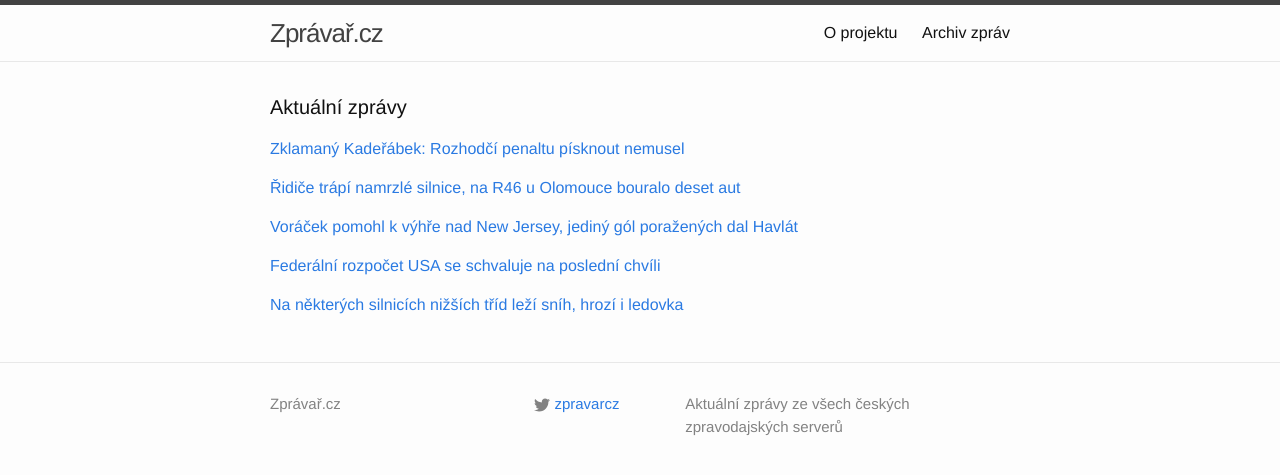
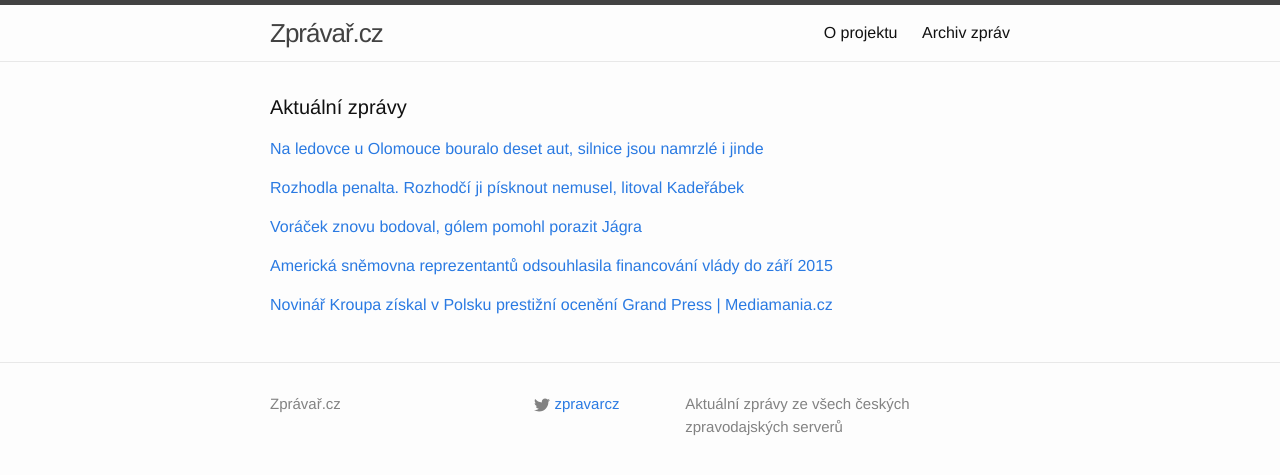
Before and after one commit to adliska/zpravar, a Jekyll site: the page built from index.html, in a window 1280 px wide. Shown: the top 475 px of the page. Built offline with Jekyll 4.4.1, drawn with Linux system fonts in a browser that asks for light colours.

Commit message:
zpravar news update

```diff
--- a/index.html
+++ b/index.html
@@ -5,9 +5,25 @@ layout: default
 <div class="home">
     <h1 class="page-heading">Aktuální zprávy</h1>
 
-<p><a href="javascript:;" onclick="toggle_visibility('zpravy0')">Zklamaný Kadeřábek: Rozhodčí penaltu písknout nemusel</a></p>
+<p><a href="javascript:;" onclick="toggle_visibility('zpravy0')">Na ledovce u Olomouce bouralo deset aut, silnice jsou namrzlé i jinde</a></p>
 <div id="zpravy0" style="display:none">
 <ul>
+<li><a href=http://www.novinky.cz/krimi/356158-na-ledovce-u-olomouce-bouralo-deset-aut-silnice-jsou-namrzle-i-jinde.html>Na ledovce u Olomouce bouralo deset aut, silnice jsou namrzlé i jinde - www.novinky.cz</a></li>
+<li><a href=http://www.rozhlas.cz/_zprava/ridice-trapi-namrzle-silnice-na-r46-u-olomouce-bouralo-deset-aut--1431557>Řidiče trápí namrzlé silnice, na R46 u Olomouce bouralo deset aut - www.rozhlas.cz</a></li>
+<li><a href=http://www.ceskenoviny.cz/zpravy/zpravy/na-nekterych-silnicich-nizsich-trid-lezi-snih-hrozi-i-ledovka/1157958>Na některých silnicích nižších tříd leží sníh, hrozí i ledovka - www.ceskenoviny.cz</a></li>
+<li><a href=http://www.denik.cz/z_domova/pozor-na-namrzajici-silnice-na-r-46-u-olomouce-havarovalo-deset-vozidel-20141212.html>Pozor na namrzající silnice, na R 46 u Olomouce havarovalo deset vozidel - www.denik.cz</a></li>
+<li><a href=http://www.rozhlas.cz/_zprava/ridice-trapi-zledovatele-silnice-na-r46-u-olomouce-bouralo-deset-aut--1431557>Řidiče trápí namrzlé silnice, na R46 u Olomouce bouralo deset aut - www.rozhlas.cz</a></li>
+<li><a href=http://www.ceskenoviny.cz/zpravy/zpravy/silnici-r46-u-olomouce-rano-blokovala-hromadna-nehoda-deseti-aut/1157957>Silnici R46 u Olomouce ráno blokovala hromadná nehoda deseti aut - www.ceskenoviny.cz</a></li>
+<li><a href=http://www.ceskenoviny.cz/zpravy/zpravy/na-silnicich-jablonecka-a-semilska-muze-byt-naledi/1157958>Na silnicích Jablonecka a Semilska může být náledí - www.ceskenoviny.cz</a></li>
+<li><a href=http://olomouc.idnes.cz/nehoda-r46-olomouc-0za-/olomouc-zpravy.aspx?c=A141212_065358_olomouc-zpravy_wlk>Na sjezdu z R46 u Olomouce bouralo deset aut - olomouc.idnes.cz</a></li>
+<li><a href=http://www.novinky.cz/krimi/356158-u-olomouce-bouralo-deset-aut.html>U Olomouce bouralo deset aut - www.novinky.cz</a></li>
+<li><a href=http://zpravy.aktualne.cz/regiony/olomoucky/silnici-r46-u-olomouce-uzavrela-nehoda-deseti-aut/r~bd4eba0881c411e490f70025900fea04/>Silnici R46 u Olomouce uzavřela nehoda deseti aut - zpravy.aktualne.cz</a></li>
+<li><a href=http://www.ceskenoviny.cz/zpravy/zpravy/silnici-r46-u-olomouce-zablokovala-hromadna-nehoda-deseti-aut/1157957>Silnici R46 u Olomouce zablokovala hromadná nehoda deseti aut - www.ceskenoviny.cz</a></li>
+</ul>
+</div><p><a href="javascript:;" onclick="toggle_visibility('zpravy1')">Rozhodla penalta. Rozhodčí ji písknout nemusel, litoval Kadeřábek</a></p>
+<div id="zpravy1" style="display:none">
+<ul>
+<li><a href=http://fotbal.idnes.cz/fotbalista-pavel-kaderabek-po-zapase-young-boys-bern-sparta-pqj-/fot_pohary.aspx?c=A141212_010323_fot_pohary_pes>Rozhodla penalta. Rozhodčí ji písknout nemusel, litoval Kadeřábek - fotbal.idnes.cz</a></li>
 <li><a href=http://sport.aktualne.cz/zklamany-kaderabek-rozhodci-penaltu-pisknout-nemusel/r~0aa7bfe881c511e49bec0025900fea04/>Zklamaný Kadeřábek: Rozhodčí penaltu písknout nemusel - sport.aktualne.cz</a></li>
 <li><a href=http://www.tyden.cz/rubriky/sport/fotbal/evropske-pohary/sparta-nezvladla-dalsi-dulezity-zapas-muze-za-to-pry-koncovka_327041.html>Sparta nezvládla další důležitý zápas. Může za to prý koncovka - www.tyden.cz</a></li>
 <li><a href=http://sport.aktualne.cz/lavicka-jsem-zklamany-ale-nebyl-to-neuspesny-podzim/r~94afbdea819211e4b5c5002590604f2e/>Lavička: Jsem zklamaný, ale nebyl to neúspěšný podzim - sport.aktualne.cz</a></li>
@@ -16,39 +32,31 @@ layout: default
 <li><a href=http://fotbal.idnes.cz/trener-fotbalove-sparty-po-porazce-v-bernu-f2h-/fot_pohary.aspx?c=A141212_003141_fot_pohary_tru>Odvedli jsme kus práce, podzim nebyl neúspěšný, řekl zklamaný Lavička - fotbal.idnes.cz</a></li>
 <li><a href=http://www.denik.cz/fotbal/co-ma-sparta-udelat-lavicka-tvrdi-nevim-ale-podzim-nebyl-neuspesny-20141212.html>Co má Sparta udělat? Lavička tvrdí: Nevím, ale podzim nebyl neúspěšný - www.denik.cz</a></li>
 </ul>
-</div><p><a href="javascript:;" onclick="toggle_visibility('zpravy1')">Řidiče trápí namrzlé silnice, na R46 u Olomouce bouralo deset aut</a></p>
-<div id="zpravy1" style="display:none">
-<ul>
-<li><a href=http://www.rozhlas.cz/_zprava/ridice-trapi-zledovatele-silnice-na-r46-u-olomouce-bouralo-deset-aut--1431557>Řidiče trápí namrzlé silnice, na R46 u Olomouce bouralo deset aut - www.rozhlas.cz</a></li>
-<li><a href=http://www.ceskenoviny.cz/zpravy/zpravy/silnici-r46-u-olomouce-rano-blokovala-hromadna-nehoda-deseti-aut/1157957>Silnici R46 u Olomouce ráno blokovala hromadná nehoda deseti aut - www.ceskenoviny.cz</a></li>
-<li><a href=http://olomouc.idnes.cz/nehoda-r46-olomouc-0za-/olomouc-zpravy.aspx?c=A141212_065358_olomouc-zpravy_wlk>Na sjezdu z R46 u Olomouce bouralo deset aut - olomouc.idnes.cz</a></li>
-<li><a href=http://www.novinky.cz/krimi/356158-u-olomouce-bouralo-deset-aut.html>U Olomouce bouralo deset aut - www.novinky.cz</a></li>
-<li><a href=http://zpravy.aktualne.cz/regiony/olomoucky/silnici-r46-u-olomouce-uzavrela-nehoda-deseti-aut/r~bd4eba0881c411e490f70025900fea04/>Silnici R46 u Olomouce uzavřela nehoda deseti aut - zpravy.aktualne.cz</a></li>
-<li><a href=http://www.ceskenoviny.cz/zpravy/zpravy/silnici-r46-u-olomouce-zablokovala-hromadna-nehoda-deseti-aut/1157957>Silnici R46 u Olomouce zablokovala hromadná nehoda deseti aut - www.ceskenoviny.cz</a></li>
-</ul>
-</div><p><a href="javascript:;" onclick="toggle_visibility('zpravy2')">Voráček pomohl k výhře nad New Jersey, jediný gól poražených dal Havlát</a></p>
+</div><p><a href="javascript:;" onclick="toggle_visibility('zpravy2')">Voráček znovu bodoval, gólem pomohl porazit Jágra</a></p>
 <div id="zpravy2" style="display:none">
 <ul>
+<li><a href=http://www.tyden.cz/rubriky/sport/hokej/nhl/voracek-znovu-bodoval-golem-pomohl-porazit-jagra_327046.html>Voráček znovu bodoval, gólem pomohl porazit Jágra - www.tyden.cz</a></li>
 <li><a href=http://www.rozhlas.cz/_zprava/voracek-pomohl-k-vyhre-nad-new-jersey-jediny-gol-porazenych-dal-havlat--1431556>Voráček pomohl k výhře nad New Jersey, jediný gól poražených dal Havlát - www.rozhlas.cz</a></li>
 <li><a href=http://www.denik.cz/hokej/voracek-pomohl-philadelphii-golem-k-vyhre-nad-new-jersey-20141212.html>Voráček pomohl Philadelphii gólem k výhře nad New Jersey - www.denik.cz</a></li>
 <li><a href=http://hokej.idnes.cz/voracek-golem-zpecetil-vyhru-djo-/nhl.aspx?c=A141212_071235_nhl_Mkr>Voráček gólem zpečetil výhru, jedinou trefu New Jersey obstaral Havlát - hokej.idnes.cz</a></li>
 <li><a href=http://sport.aktualne.cz/jagr-nestacil-na-voracka-ten-pecetil-jasnou-vyhru-flyers/r~406a169481c011e4b0c4002590604f2e/>Jágr nestačil na Voráčka, ten pečetil jasnou výhru Flyers - sport.aktualne.cz</a></li>
 <li><a href=http://www.sportovninoviny.cz/zpravy/voracek-pomohl-philadelphii-golem-k-vyhre-nad-new-jersey/1157955>Voráček pomohl Philadelphii gólem k výhře nad New Jersey - www.sportovninoviny.cz</a></li>
 </ul>
-</div><p><a href="javascript:;" onclick="toggle_visibility('zpravy3')">Federální rozpočet USA se schvaluje na poslední chvíli</a></p>
+</div><p><a href="javascript:;" onclick="toggle_visibility('zpravy3')">Americká sněmovna reprezentantů odsouhlasila financování vlády do září 2015</a></p>
 <div id="zpravy3" style="display:none">
 <ul>
+<li><a href=http://zahranicni.ihned.cz/amerika-usa/c1-63249170-americka-snemovna-reprezentantu-odsouhlasila-financovani-vlady-do-zari-2015>Americká sněmovna reprezentantů odsouhlasila financování vlády do září 2015 - zahranicni.ihned.cz</a></li>
 <li><a href=http://www.ceskatelevize.cz/ct24/svet/295230-federalni-rozpocet-usa-se-schvaluje-na-posledni-chvili/>Federální rozpočet USA se schvaluje na poslední chvíli - www.ceskatelevize.cz</a></li>
 <li><a href=http://zahranicni.ihned.cz/amerika-usa/c1-63249170-americka-snemovna-reprezentantu-odsouhlasila-navrh-financovani-vlady-do-zari-2015>Americká sněmovna reprezentantů odsouhlasila návrh financování vlády do září 2015 - zahranicni.ihned.cz</a></li>
 <li><a href=http://zahranicni.ihned.cz/amerika-usa/c1-63249170-americka-snemovna-reprezentantu-odsouhlasila-navrh-financovani-vladnich-uradu>Americká sněmovna reprezentantů odsouhlasila návrh financování vládních úřadů - zahranicni.ihned.cz</a></li>
 <li><a href=http://zpravy.aktualne.cz/zahranici/dalsi-shutdown-nehrozi-snemovna-schvalila-financovani-vlady/r~9e8343c681c111e49bec0025900fea04/>Další shutdown nehrozí. Sněmovna schválila financování vlády - zpravy.aktualne.cz</a></li>
 <li><a href=http://www.ceskenoviny.cz/zpravy/zpravy/americka-snemovna-schvalila-financovani-vlady-do-zari-2015/1157933>Americká sněmovna schválila financování vlády do září 2015 - www.ceskenoviny.cz</a></li>
 </ul>
-</div><p><a href="javascript:;" onclick="toggle_visibility('zpravy4')">Na některých silnicích nižších tříd leží sníh, hrozí i ledovka</a></p>
+</div><p><a href="javascript:;" onclick="toggle_visibility('zpravy4')">Novinář Kroupa získal v Polsku prestižní ocenění Grand Press | Mediamania.cz</a></p>
 <div id="zpravy4" style="display:none">
 <ul>
-<li><a href=http://www.ceskenoviny.cz/zpravy/zpravy/na-nekterych-silnicich-nizsich-trid-lezi-snih-hrozi-i-ledovka/1157958>Na některých silnicích nižších tříd leží sníh, hrozí i ledovka - www.ceskenoviny.cz</a></li>
-<li><a href=http://www.denik.cz/z_domova/pozor-na-namrzajici-silnice-na-r-46-u-olomouce-havarovalo-deset-vozidel-20141212.html>Pozor na namrzající silnice, na R 46 u Olomouce havarovalo deset vozidel - www.denik.cz</a></li>
-<li><a href=http://www.ceskenoviny.cz/zpravy/zpravy/na-silnicich-jablonecka-a-semilska-muze-byt-naledi/1157958>Na silnicích Jablonecka a Semilska může být náledí - www.ceskenoviny.cz</a></li>
+<li><a href=http://mediamania.tyden.cz/rubriky/televize-radio/novinar-kroupa-ziskal-v-polsku-prestizni-oceneni-grand-press_327043.html>Novinář Kroupa získal v Polsku prestižní ocenění Grand Press | Mediamania.cz - mediamania.tyden.cz</a></li>
+<li><a href=http://www.lidovky.cz/novinar-janek-kroupa-se-vydaval-se-za-mafiana-v-polsku-obdrzel-prestizni-cenu-18s-/media.aspx?c=A141212_074142_ln-media_ele>Novinář Janek Kroupa se vydával za mafiána. V Polsku obdržel prestižní cenu  - www.lidovky.cz</a></li>
+<li><a href=http://www.rozhlas.cz/_zprava/novinar-janek-kroupa-ziskal-prestizni-polskou-novinarskou-cenu-grand-press--1431533>Novinář Janek Kroupa získal prestižní polskou novinářskou cenu Grand Press - www.rozhlas.cz</a></li>
 </ul>
 </div></div>
```
